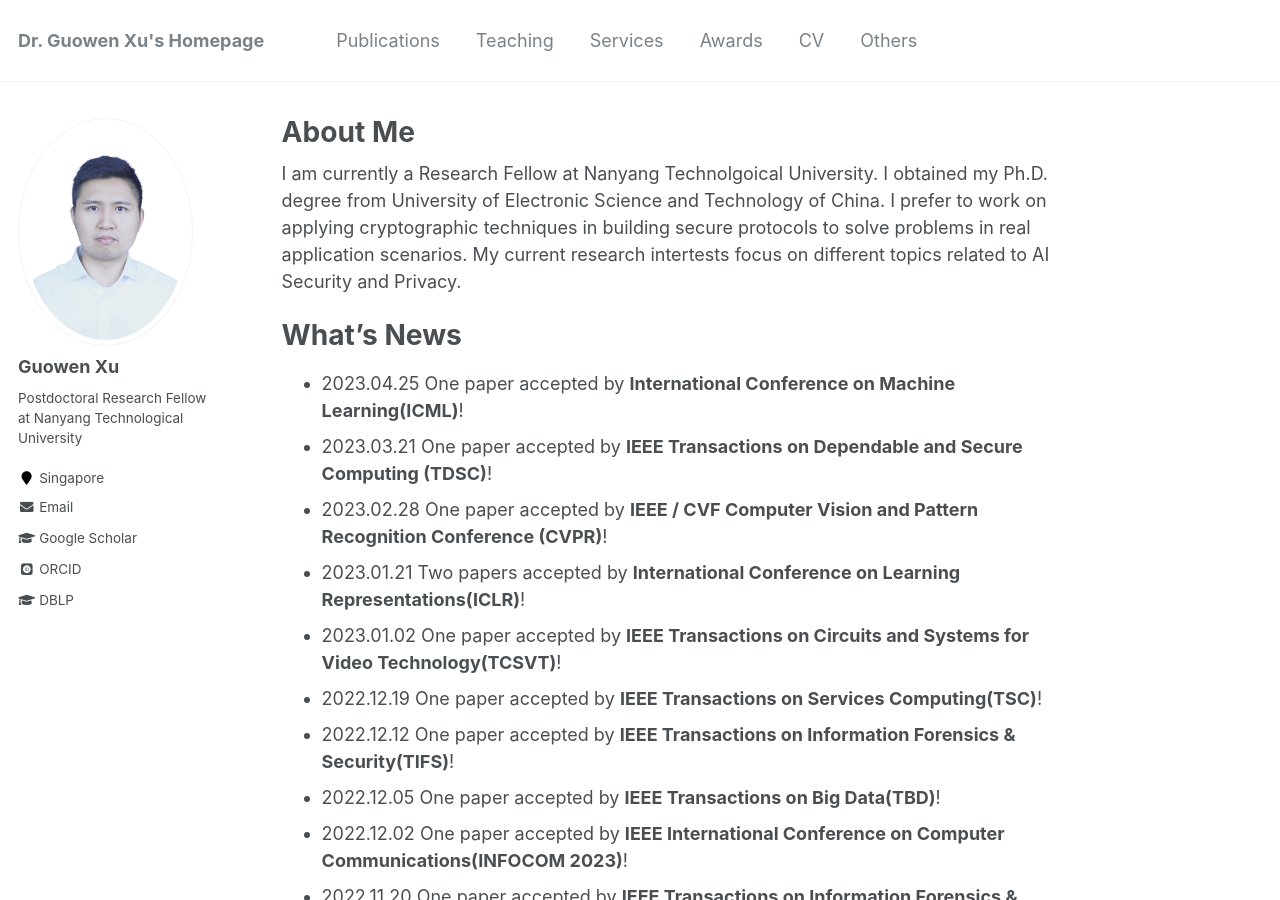
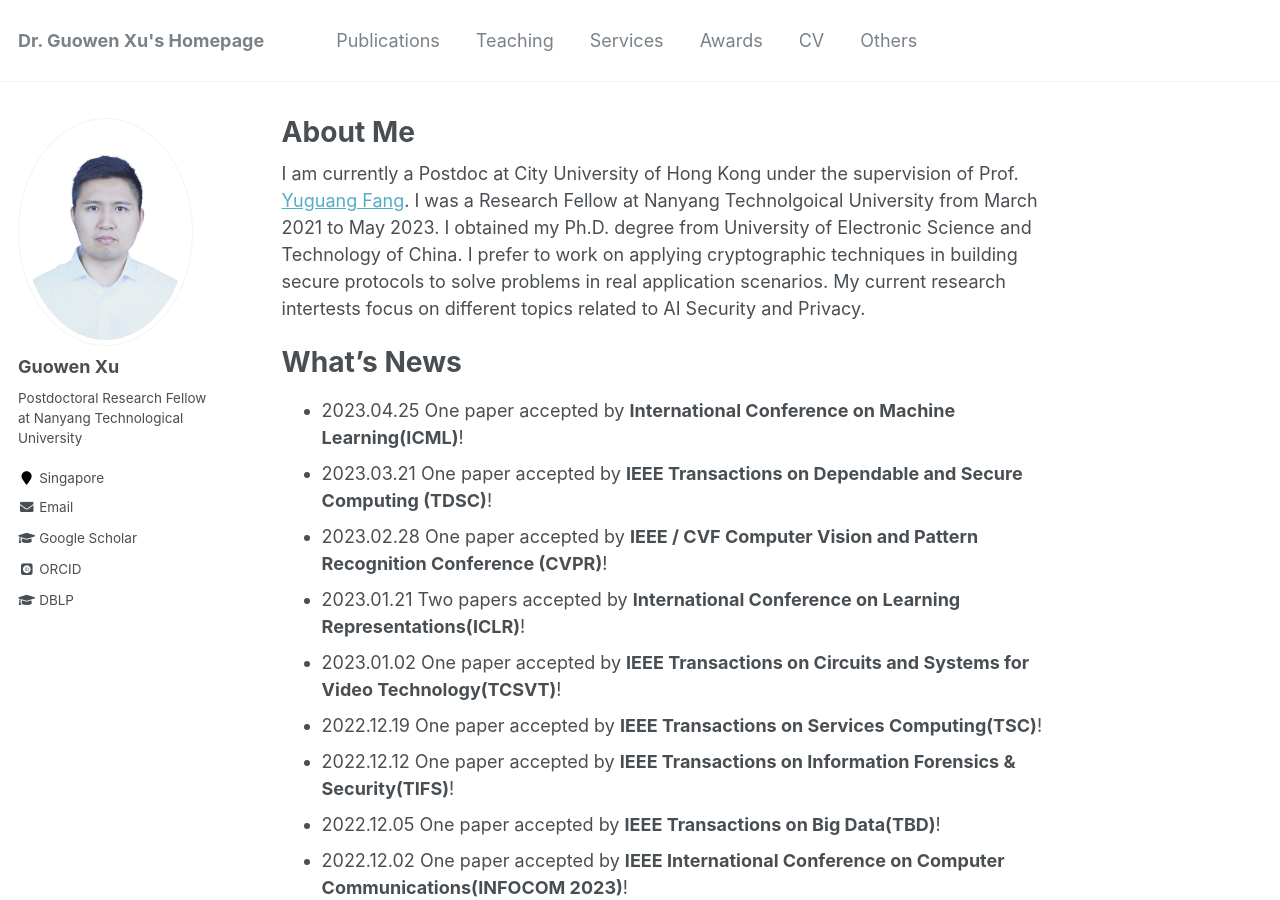
Before and after one commit to Guowen-xu/guowen-xu.github.io, a Jekyll site: the page built from _pages/about.md, in a window 1280 px wide and 900 px high. Built offline with Jekyll 4.4.1, drawn with Linux system fonts in a browser that asks for light colours; some web fonts are replaced.

Commit message:
Update about.md

```diff
--- a/_pages/about.md
+++ b/_pages/about.md
@@ -8,7 +8,7 @@ redirect_from:
   - /about.html
 ---
 
- I am currently a Research  Fellow at Nanyang Technolgoical University. I obtained my Ph.D. degree from University of Electronic Science and Technology of China. I prefer to work on applying cryptographic techniques in building secure protocols to solve problems in real application scenarios. My current research intertests focus on different topics related to AI Security and Privacy.
+ I am currently a Postdoc at City University of Hong Kong under the supervision of Prof. [Yuguang Fang]([https://www.cs.cityu.edu.hk/~yugufang/]). I was a  Research  Fellow at Nanyang Technolgoical University from March 2021 to May 2023. I obtained my Ph.D. degree from University of Electronic Science and Technology of China. I prefer to work on applying cryptographic techniques in building secure protocols to solve problems in real application scenarios. My current research intertests focus on different topics related to AI Security and Privacy.
 
 
 What's News
```
